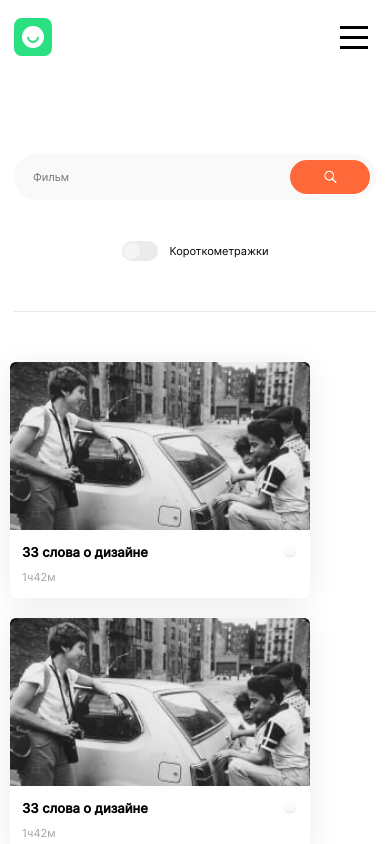
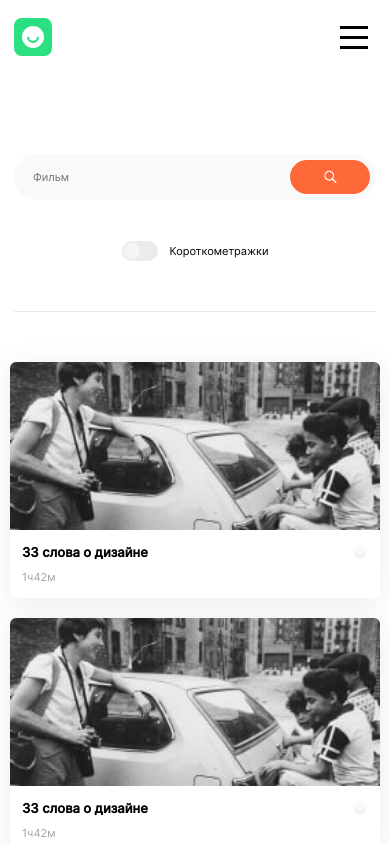
Before and after one commit to khrabanm/movies-explorer-frontend, a React (Create React App) app: page /movies in a window 390 px wide. Shown: the top 844 px of the page. Built offline with nearby package versions, Linux system fonts and the light colour scheme.

Commit message:
refactor: styles

```diff
--- a/src/components/MoviesCardList/MoviesCardList.css
+++ b/src/components/MoviesCardList/MoviesCardList.css
@@ -18,7 +18,6 @@
 
 @media (max-width: 1152px) {
   .movies-card-list__list {
-    grid-template-columns: repeat(auto-fill, minmax(1fr, 339px));
     column-gap: 30px;
     row-gap: 36px;
   }
@@ -30,7 +29,7 @@
   }
 
   .movies-card-list__list {
-    grid-template-columns: 300px;
+    grid-template-columns: minmax(300px, 1fr);
     row-gap: 20px;
   }
 }
```
